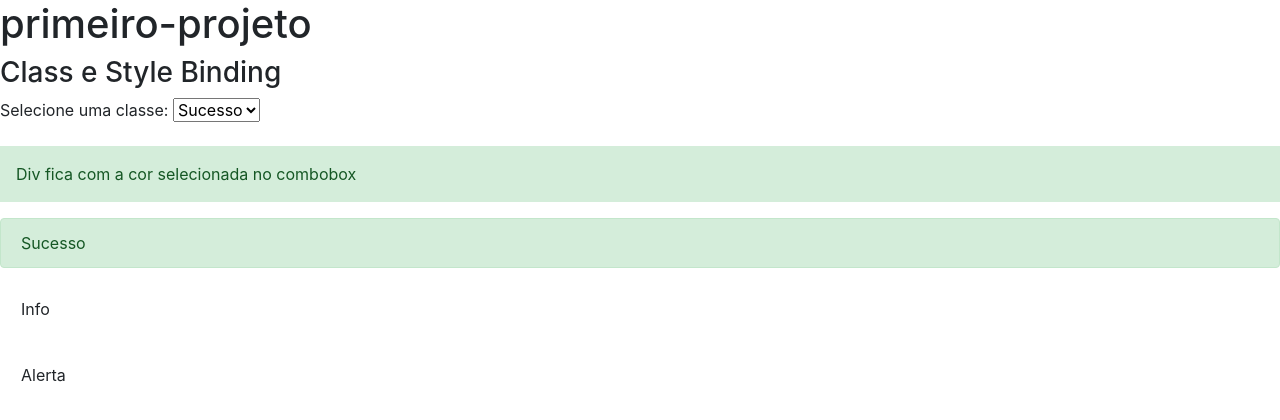
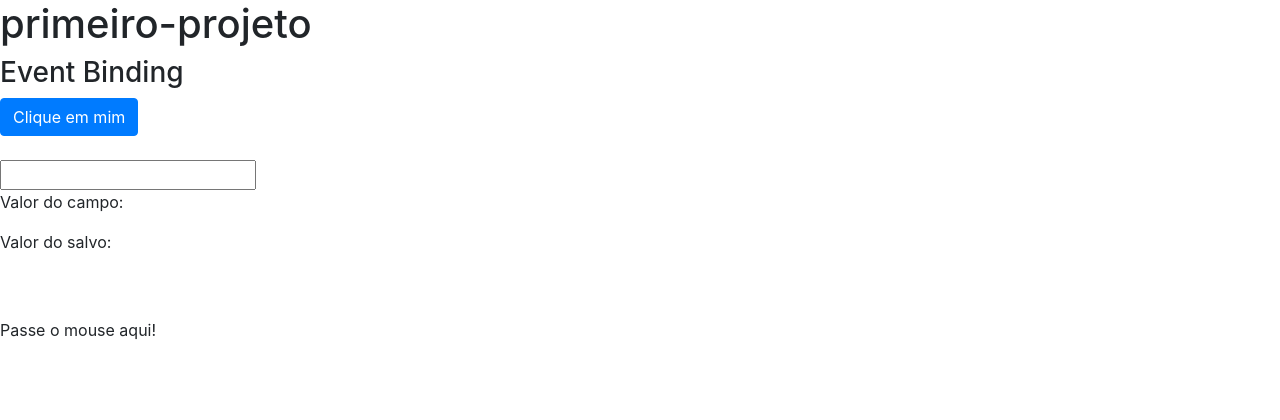
Before and after one commit to edsoncarlosdvp/cursos, an Angular app in the folder loiane-groner/angular/primeiro-projeto/: page / in a window 1280 px wide. Shown: the top 420 px of the page. Built offline with nearby package versions, Linux system fonts and the light colour scheme.

Commit message:
Aula 11 => Event Binding. Concluída!

```diff
--- a/loiane-groner/angular/primeiro-projeto/src/app/data-binding/data-binding.component.css
+++ b/loiane-groner/angular/primeiro-projeto/src/app/data-binding/data-binding.component.css
@@ -0,0 +1,5 @@
+.highlight{
+  background-color: yellow;
+  font-weight: bold;
+  padding: 5px;
+}
--- a/loiane-groner/angular/primeiro-projeto/src/app/data-binding/data-binding.component.html
+++ b/loiane-groner/angular/primeiro-projeto/src/app/data-binding/data-binding.component.html
@@ -15,8 +15,8 @@
       alt="Paisagens do Lago Esmeralda localizado no Parque Nacional Yoho, Colúmbia Britânica, Canadá."><br>
     <img bind-src="urlImage" width="auto" height="350"
       alt="Paisagens do Lago Esmeralda localizado no Parque Nacional Yoho, Colúmbia Britânica, Canadá."><br>
-  </article> -->
-  <article>
+  </article>
+   <article>
     <h3>Class e Style Binding</h3>
     <div>
       Selecione uma classe:
@@ -28,12 +28,12 @@
       </select>
       <br><br>
 
-      <!-- Property Binding com Interpolação -->
+      Property Binding com Interpolação
       <div class="{{ classe.value }} mb-3 p-3" role="alert">
         Div fica com a cor selecionada no combobox
       </div>
 
-      <!-- Property Binding com Classe -->
+      Property Binding com Classe
       <div class="alert" [class.alert-success]=" classe.value == 'alert-success'" role=" alert">
         Sucesso
       </div>
@@ -43,14 +43,38 @@
       <div class="alert" [class.alert-warning]=" classe.value == 'alert-warning'" role="alert">
         Alerta
       </div>
-      <!-- <div class="alert" [class.alert-danger]=" classe.value == 'alert-danger'" role="alert">
+      <div class="alert" [class.alert-danger]=" classe.value == 'alert-danger'" role="alert">
         Erro
-      </div> -->
-      <!-- Property Binding com Style -->
+      </div>
+       Property Binding com Style
       <div class="alert alert-danger" [style.display]=" classe.value == 'alert-danger' ? 'block' : 'none'" role="alert">
         Erro
       </div>
 
     </div>
-  </article>
+  </article> -->
+  <section>
+    <article>
+      <h3>Event Binding</h3>
+      <div>
+        <button class="btn btn-primary" (click)="botaoClicado()">Clique em mim</button>
+        <br><br>
+        <input type="text"
+        (keyup)="onKeyUp($event)"
+        (keyup.enter)="salvarValor(campoInput.value)"
+        (blur)="salvarValor(campoInput.value)"
+        #campoInput/>
+        <p>Valor do campo: {{ valorAtual }} </p>
+        <p>Valor do salvo: {{ valorSalvo }} </p>
+      </div>
+
+      <br><br>
+
+      <span
+        (mouseover)="onMouseOverOut()"
+        (mouseout)="onMouseOverOut()"
+        [class.highlight]="isMouseOver"
+        >Passe o mouse aqui!</span>
+    </article>
+  </section>
 </section>
--- a/loiane-groner/angular/primeiro-projeto/src/app/data-binding/data-binding.component.ts
+++ b/loiane-groner/angular/primeiro-projeto/src/app/data-binding/data-binding.component.ts
@@ -8,8 +8,11 @@ import { Component, OnInit } from '@angular/core';
 export class DataBindingComponent implements OnInit {
 
   url: string = 'http://www.github.com/edsoncarlosdvp';
-  cursoAngular = true;
+  cursoAngular: boolean = true;
   urlImage = 'https://image.freepik.com/fotos-gratis/belas-paisagens-do-lago-esmeralda-no-parque-nacional-yoho-columbia-britanica-canada_181624-6877.jpg';
+  valorAtual: string = '';
+  valorSalvo = '';
+  isMouseOver: boolean = false;
 
   getValor() {
     return 1;
@@ -19,6 +22,22 @@ export class DataBindingComponent implements OnInit {
     return true;
   }
 
+  botaoClicado() {
+    alert('Botão clicado!');
+  }
+
+  onKeyUp(event: KeyboardEvent) {
+    this.valorAtual = (<HTMLInputElement>event.target).value;
+  }
+
+  salvarValor(valor: any) {
+    this.valorSalvo = valor;
+  }
+
+  onMouseOverOut(){
+    this.isMouseOver = !this.isMouseOver;
+  }
+
   constructor() { }
 
   ngOnInit(): void {
```
